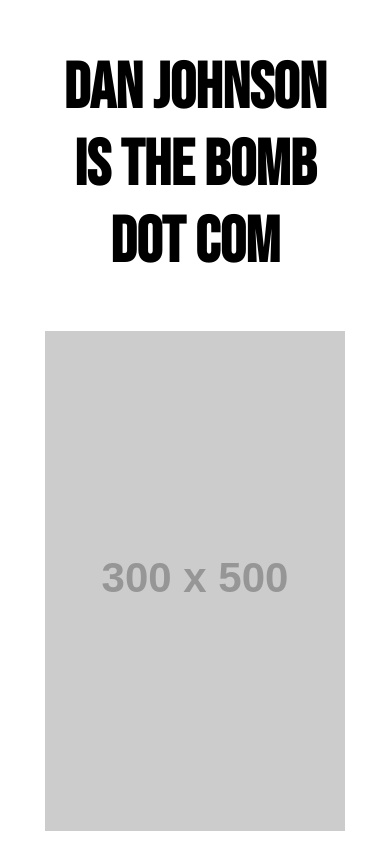
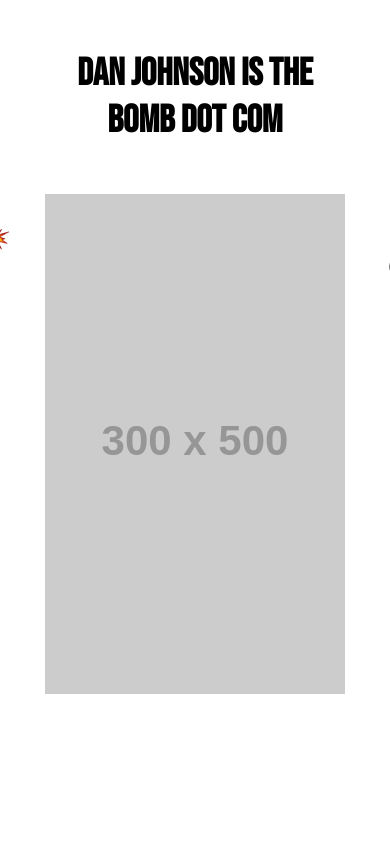
Before and after one commit to Gabester0/DanJohnsonIsTheBomb, a plain HTML site: page index.html in a window 390 px wide. Shown: the top 844 px of the page. Drawn offline with Linux system fonts and the light colour scheme; placeholder pictures from the web are drawn by us.

Commit message:
starting to add responsive styling

```diff
--- a/index.html
+++ b/index.html
@@ -31,7 +31,13 @@
 
     <body>
         <header>
-            <h1>Dan Johnson Is The Bomb Dot Com</h1>
+            <h1>
+                <span class="no-wrap">
+                    Dan Johnson Is The
+                </span>
+                <span class="no-wrap">
+                    Bomb Dot Com</h1>
+                </span>
             <div class="bomb-sandwich">
                 <img class="bomb" src="resources/bomb.svg" alt="Bomb image" />
                 <img src="https://via.placeholder.com/300x500" alt="Dan Johnson" />
--- a/style.css
+++ b/style.css
@@ -12,11 +12,16 @@ h1,
 h2 {
   text-align: center;
   margin: 50px;
+  margin: 50px auto;
 }
 
 h2 {
   font-family: "Roboto", sans-serif;
   margin-bottom: 0;
+}
+
+.no-wrap {
+  white-space: nowrap;
 }
 
 .bomb-sandwich {
@@ -63,3 +68,28 @@ footer {
 .bomb-dot-bomb {
   font-size: 2rem;
 }
+
+@media (max-width: 820px) {
+  header {
+    font-size: 1.5rem;
+  }
+
+  h1 {
+    margin: 50px 25px;
+  }
+
+  .bomb {
+    height: 75px;
+    margin: 25px;
+  }
+}
+
+@media (max-width: 450px) {
+  header {
+    font-size: 1.2rem;
+  }
+
+  h1 {
+    margin: 50px 20px;
+  }
+}
```
